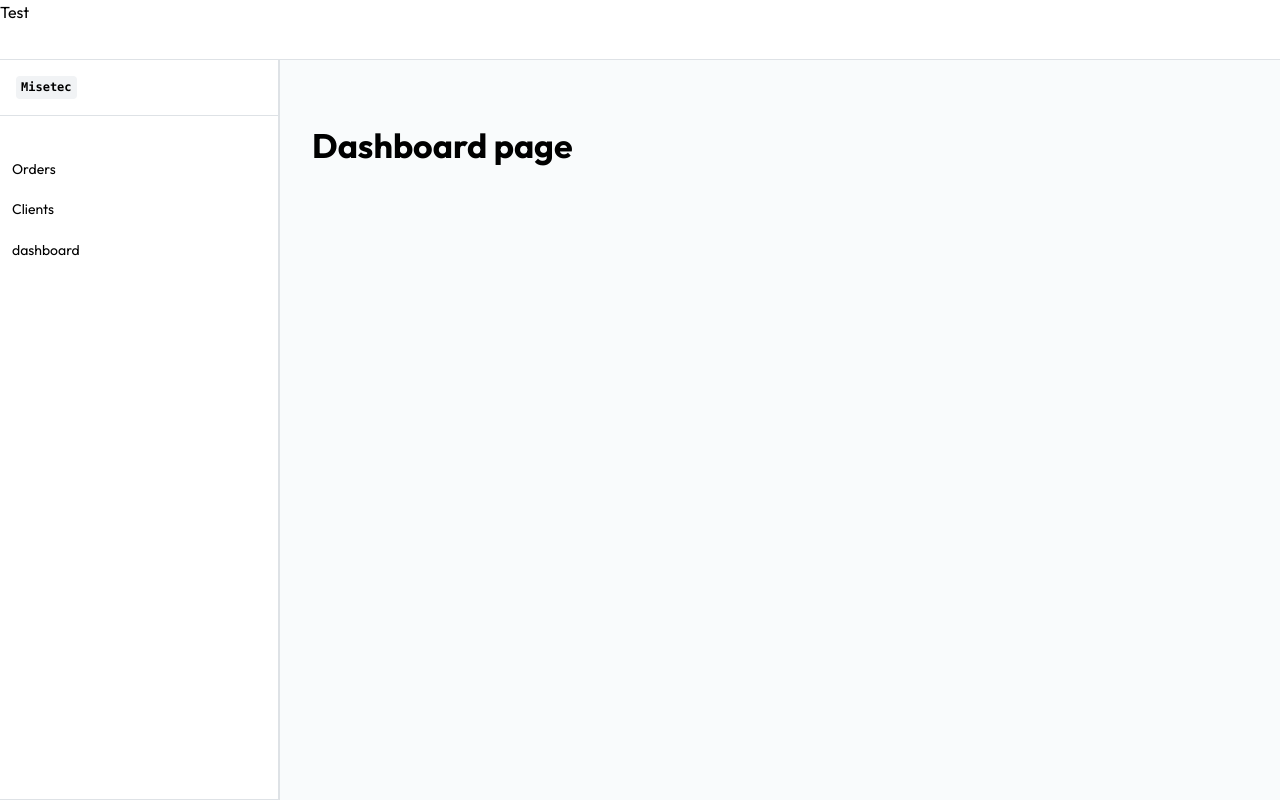
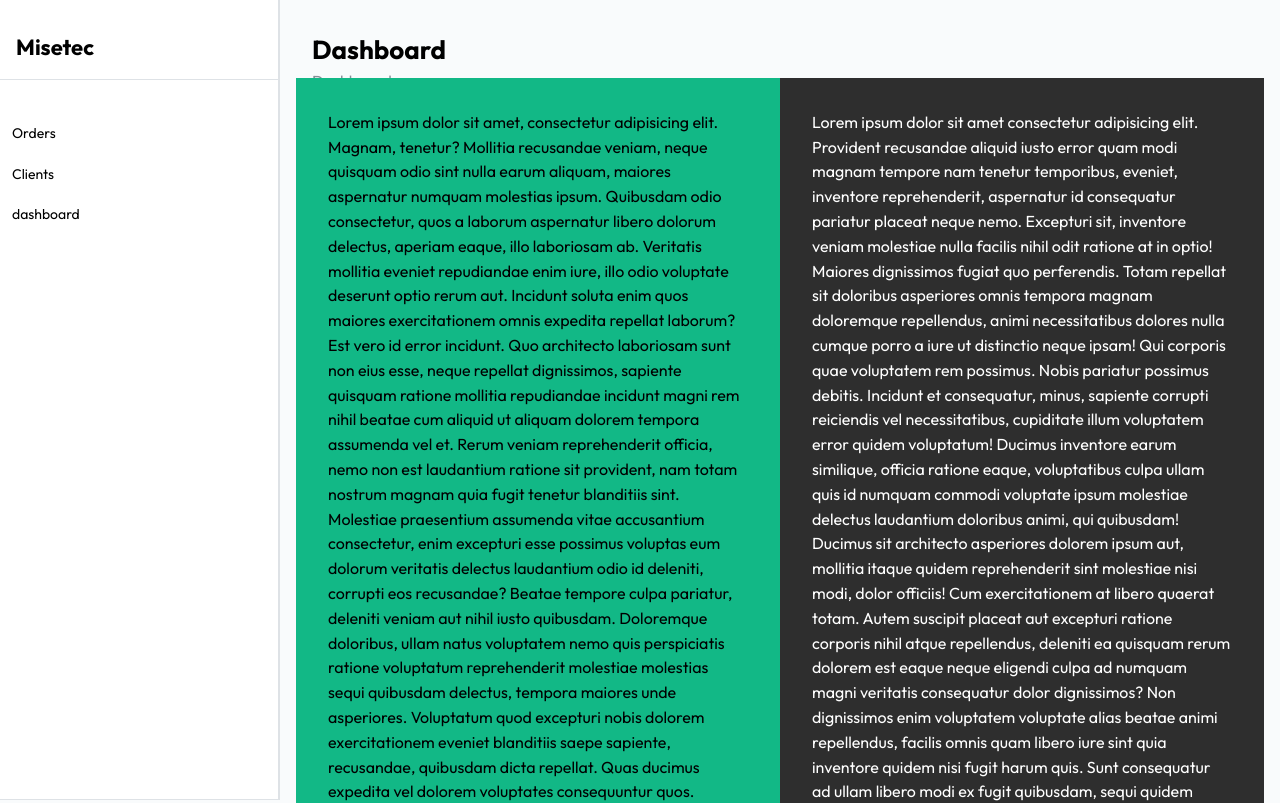
Before and after one commit to GuidoCarda/misetec, a React (Vite) app in the folder client/: page /dashboard in a window 1280 px wide. Shown: the top 803 px of the page. Built offline with nearby package versions, Linux system fonts and the light colour scheme.

Commit message:
Refactor code and add new features

```diff
--- a/client/src/Router.tsx
+++ b/client/src/Router.tsx
@@ -38,7 +38,7 @@ const router = createBrowserRouter([
     ],
   },
   {
-    path: "/public",
+    path: "/portal",
     element: <PublicLayout />,
     children: [
       {
--- a/client/src/components/PrivateLayout.tsx
+++ b/client/src/components/PrivateLayout.tsx
@@ -4,13 +4,12 @@ import { NavbarNested } from "./PrivateSidebar/NavbarNested";
 
 function PrivateLayout() {
   return (
-    <AppShell header={{ height: 60 }} navbar={{ width: 280, breakpoint: "lg" }}>
+    <AppShell navbar={{ width: 280, breakpoint: "lg" }}>
       <AppShell.Navbar>
         <NavbarNested />
       </AppShell.Navbar>
-      <AppShell.Header>Test </AppShell.Header>
       <AppShell.Main bg={"#f9fbfc"}>
-        <Container size={"lg"} p="xl" mt="xl">
+        <Container size={"xl"} p="xl">
           <Outlet />
         </Container>
       </AppShell.Main>
--- a/client/src/components/PrivateSidebar/NavbarNested.module.css
+++ b/client/src/components/PrivateSidebar/NavbarNested.module.css
@@ -3,9 +3,9 @@
     var(--mantine-color-white),
     var(--mantine-color-dark-6)
   );
-  height: rem(800px);
-  /* width: rem(300px); */
-  padding: var(--mantine-spacing-md);
+  height: 100%;
+  padding: var(--mantine-spacing-xl) var(--mantine-spacing-md)
+    var(--mantine-spacing-md) var(--mantine-spacing-md);
   padding-bottom: 0;
   display: flex;
   flex-direction: column;
@@ -14,8 +14,8 @@
 }
 
 .header {
-  padding: var(--mantine-spacing-md);
-  padding-top: 0;
+  padding: 0 var(--mantine-spacing-md) var(--mantine-spacing-md)
+    var(--mantine-spacing-md);
   margin-left: calc(var(--mantine-spacing-md) * -1);
   margin-right: calc(var(--mantine-spacing-md) * -1);
   color: light-dark(var(--mantine-color-black), var(--mantine-color-white));
--- a/client/src/components/PrivateSidebar/NavbarNested.tsx
+++ b/client/src/components/PrivateSidebar/NavbarNested.tsx
@@ -1,4 +1,4 @@
-import { Group, Code, ScrollArea, NavLink } from "@mantine/core";
+import { ScrollArea, NavLink, Title } from "@mantine/core";
 import { IconNotes } from "@tabler/icons-react";
 import classes from "./NavbarNested.module.css";
 
@@ -29,9 +29,7 @@ export function NavbarNested() {
   return (
     <nav className={classes.navbar}>
       <div className={classes.header}>
-        <Group justify="space-between">
-          <Code fw={700}>Misetec</Code>
-        </Group>
+        <Title order={3}>Misetec</Title>
       </div>
 
       <ScrollArea className={classes.links}>
--- a/client/src/pages/ClientOrders.tsx
+++ b/client/src/pages/ClientOrders.tsx
@@ -1,6 +1,25 @@
 import { Text, Title } from "@mantine/core";
 
 function ClientOrders() {
+  const [orders, setOrders] = useState<Record<string, string>[]>([]);
+  const alreadyFetched = useRef(false);
+
+  useEffect(() => {
+    if (alreadyFetched.current) {
+      return;
+    }
+
+    fetch("http://localhost:3000/api/v1/orders")
+      .then((res) => res.json())
+      .then((data) => setOrders(data));
+
+    return () => {
+      alreadyFetched.current = true;
+    };
+  }, []);
+
+  console.log(orders);
+
   return (
     <>
       <Title my="xl">Bienvenido Pepito!</Title>
@@ -14,6 +33,7 @@ function ClientOrders() {
 }
 
 import { Avatar, Badge, Table, Group, Select } from "@mantine/core";
+import { useEffect, useRef, useState } from "react";
 
 const data = [
   {
--- a/client/src/pages/Clients.tsx
+++ b/client/src/pages/Clients.tsx
@@ -1,13 +1,11 @@
 import {
   ActionIcon,
-  Box,
   Button,
   Card,
   Drawer,
   Group,
   Modal,
   Select,
-  SimpleGrid,
   Space,
   Stack,
   Table,
@@ -17,49 +15,49 @@ import {
 } from "@mantine/core";
 import { useDisclosure } from "@mantine/hooks";
 import { IconAdjustments, IconRowRemove } from "@tabler/icons-react";
-import { useState } from "react";
+import { useEffect, useRef, useState } from "react";
 import { Outlet, useLocation } from "react-router-dom";
 
-const clientsMock = [
-  {
-    id: 1,
-    name: "Juan Perez",
-    address: "Calle 123",
-    email: "juan@gmail.com",
-    phone_number: "900990563",
-  },
-  {
-    id: 2,
-    name: "Pedro Perez",
-    address: "Calle 123",
-    email: "pedro@gmail.com",
-    phone_number: "1235474",
-  },
-  {
-    id: 3,
-    name: "Maria Perez",
-    address: "Calle 123",
-    email: "maria@gmail.com",
-    phone_number: "56467",
-  },
-  {
-    id: 4,
-    name: "Jose Perez",
-    address: "Calle 123",
-    email: "jose@gmail.com",
-    phone_number: "31231231",
-  },
-  {
-    id: 5,
-    name: "Luis Perez",
-    address: "Calle 123",
-    email: "luis@gmail.com",
-    phone_number: "23423423",
-  },
-];
+// const clientsMock = [
+//   {
+//     id: 1,
+//     name: "Juan Perez",
+//     address: "Calle 123",
+//     email: "juan@gmail.com",
+//     phone_number: "900990563",
+//   },
+//   {
+//     id: 2,
+//     name: "Pedro Perez",
+//     address: "Calle 123",
+//     email: "pedro@gmail.com",
+//     phone_number: "1235474",
+//   },
+//   {
+//     id: 3,
+//     name: "Maria Perez",
+//     address: "Calle 123",
+//     email: "maria@gmail.com",
+//     phone_number: "56467",
+//   },
+//   {
+//     id: 4,
+//     name: "Jose Perez",
+//     address: "Calle 123",
+//     email: "jose@gmail.com",
+//     phone_number: "31231231",
+//   },
+//   {
+//     id: 5,
+//     name: "Luis Perez",
+//     address: "Calle 123",
+//     email: "luis@gmail.com",
+//     phone_number: "23423423",
+//   },
+// ];
 
 function Clients() {
-  const [clients, setClients] = useState(clientsMock);
+  const [clients, setClients] = useState<Record<string, string>[]>([]);
   const [search, setSearch] = useState("");
   const [opened, { open, close }] = useDisclosure(false);
   const [
@@ -67,7 +65,27 @@ function Clients() {
     { open: openDeleteModal, close: closeDeleteModal },
   ] = useDisclosure(false);
 
+  const alreadyFetched = useRef(false);
+
   const location = useLocation();
+
+  useEffect(() => {
+    if (alreadyFetched.current) return;
+
+    fetch("http://localhost:3000/api/v1/clients", {
+      method: "GET",
+      headers: {
+        "Content-Type": "application/json",
+      },
+      mode: "cors",
+    })
+      .then((res) => res.json())
+      .then((data) => setClients(data));
+
+    return () => {
+      alreadyFetched.current = true;
+    };
+  }, []);
 
   const lastPathnameSlug = location.pathname.split("/").slice(-1)[0];
 
@@ -79,7 +97,7 @@ function Clients() {
 
   const filteredClients = clients.filter((client) => {
     return (
-      client.name.toLowerCase().includes(search.toLowerCase()) ||
+      client.firstname.toLowerCase().includes(search.toLowerCase()) ||
       client.email.toLowerCase().includes(search.toLowerCase()) ||
       client.phone_number.toLowerCase().includes(search.toLowerCase())
     );
@@ -88,7 +106,9 @@ function Clients() {
   const rows = filteredClients.map((client) => (
     <Table.Tr key={client.id}>
       <Table.Td>{client.id}</Table.Td>
-      <Table.Td>{client.name}</Table.Td>
+      <Table.Td>
+        {client.firstname} {client.lastname}
+      </Table.Td>
       <Table.Td>{client.address}</Table.Td>
       <Table.Td>{client.email}</Table.Td>
       <Table.Td>{client.phone_number}</Table.Td>
--- a/client/src/pages/Dashboard.tsx
+++ b/client/src/pages/Dashboard.tsx
@@ -1,9 +1,105 @@
-import { Title } from "@mantine/core";
+import { Grid, Group, Stack, Text, Title } from "@mantine/core";
 
 function Dashboard() {
   return (
     <>
-      <Title>Dashboard page</Title>
+      <Group justify="space-between">
+        <Stack gap={2}>
+          <Title order={2}>Dashboard</Title>
+          <Text c={"gray"}>Dashboard</Text>
+        </Stack>
+      </Group>
+      <Grid
+        justify="space-between"
+        gutter={{ base: 5, xs: "md", md: "xl", xl: 50 }}
+      >
+        <Grid.Col span={6} bg={"teal"} p="xl">
+          <Text>
+            Lorem ipsum dolor sit amet, consectetur adipisicing elit. Magnam,
+            tenetur? Mollitia recusandae veniam, neque quisquam odio sint nulla
+            earum aliquam, maiores aspernatur numquam molestias ipsum. Quibusdam
+            odio consectetur, quos a laborum aspernatur libero dolorum delectus,
+            aperiam eaque, illo laboriosam ab. Veritatis mollitia eveniet
+            repudiandae enim iure, illo odio voluptate deserunt optio rerum aut.
+            Incidunt soluta enim quos maiores exercitationem omnis expedita
+            repellat laborum? Est vero id error incidunt. Quo architecto
+            laboriosam sunt non eius esse, neque repellat dignissimos, sapiente
+            quisquam ratione mollitia repudiandae incidunt magni rem nihil
+            beatae cum aliquid ut aliquam dolorem tempora assumenda vel et.
+            Rerum veniam reprehenderit officia, nemo non est laudantium ratione
+            sit provident, nam totam nostrum magnam quia fugit tenetur
+            blanditiis sint. Molestiae praesentium assumenda vitae accusantium
+            consectetur, enim excepturi esse possimus voluptas eum dolorum
+            veritatis delectus laudantium odio id deleniti, corrupti eos
+            recusandae? Beatae tempore culpa pariatur, deleniti veniam aut nihil
+            iusto quibusdam. Doloremque doloribus, ullam natus voluptatem nemo
+            quis perspiciatis ratione voluptatum reprehenderit molestiae
+            molestias sequi quibusdam delectus, tempora maiores unde asperiores.
+            Voluptatum quod excepturi nobis dolorem exercitationem eveniet
+            blanditiis saepe sapiente, recusandae, quibusdam dicta repellat.
+            Quas ducimus expedita vel dolorem voluptates consequuntur quos.
+            Eveniet at nihil omnis aspernatur molestias laborum porro velit
+            quasi quae et, nobis fuga laudantium alias, officiis beatae unde
+            dolorem enim maxime facere repellendus nulla delectus nisi? Incidunt
+            delectus enim saepe expedita, id, quasi voluptas cum fugiat quaerat
+            eaque libero. Voluptatibus, mollitia natus doloremque reprehenderit
+            rem at eius blanditiis possimus quia ea, provident, odit dolores in
+            aliquam exercitationem ad.
+          </Text>
+        </Grid.Col>
+        <Grid.Col span={6} bg={"dark"} p={"xl"}>
+          <Text c={"white"}>
+            Lorem ipsum dolor sit amet consectetur adipisicing elit. Provident
+            recusandae aliquid iusto error quam modi magnam tempore nam tenetur
+            temporibus, eveniet, inventore reprehenderit, aspernatur id
+            consequatur pariatur placeat neque nemo. Excepturi sit, inventore
+            veniam molestiae nulla facilis nihil odit ratione at in optio!
+            Maiores dignissimos fugiat quo perferendis. Totam repellat sit
+            doloribus asperiores omnis tempora magnam doloremque repellendus,
+            animi necessitatibus dolores nulla cumque porro a iure ut distinctio
+            neque ipsam! Qui corporis quae voluptatem rem possimus. Nobis
+            pariatur possimus debitis. Incidunt et consequatur, minus, sapiente
+            corrupti reiciendis vel necessitatibus, cupiditate illum voluptatem
+            error quidem voluptatum! Ducimus inventore earum similique, officia
+            ratione eaque, voluptatibus culpa ullam quis id numquam commodi
+            voluptate ipsum molestiae delectus laudantium doloribus animi, qui
+            quibusdam! Ducimus sit architecto asperiores dolorem ipsum aut,
+            mollitia itaque quidem reprehenderit sint molestiae nisi modi, dolor
+            officiis! Cum exercitationem at libero quaerat totam. Autem suscipit
+            placeat aut excepturi ratione corporis nihil atque repellendus,
+            deleniti ea quisquam rerum dolorem est eaque neque eligendi culpa ad
+            numquam magni veritatis consequatur dolor dignissimos? Non
+            dignissimos enim voluptatem voluptate alias beatae animi
+            repellendus, facilis omnis quam libero iure sint quia inventore
+            quidem nisi fugit harum quis. Sunt consequatur ad ullam libero modi
+            ex fugit quibusdam, sequi quidem pariatur, quam fugiat excepturi
+            quos ducimus dolores eligendi, illum earum recusandae assumenda.
+            Consequuntur beatae rem, odit, officia eius voluptatibus
+            reprehenderit mollitia tempora praesentium cupiditate harum
+            dignissimos suscipit accusamus labore earum perspiciatis minus id
+            sit cumque magni commodi! Ratione beatae voluptatibus natus dolorum
+            cupiditate at, atque omnis. Consequatur accusantium modi odit fugiat
+            aperiam eius quibusdam ducimus optio numquam tenetur qui veritatis
+            quisquam exercitationem distinctio soluta possimus autem dolorem eos
+            ratione necessitatibus officiis, voluptatibus nesciunt! Numquam
+            inventore at ut reiciendis officiis enim corrupti rem molestiae,
+            esse, porro adipisci, unde illo eveniet eaque excepturi ex. Possimus
+            sed ipsam dolores quaerat deleniti, beatae sint, soluta doloribus
+            dignissimos provident id eaque quisquam exercitationem et porro
+            repudiandae voluptatum ut sequi. Eum, quis dolor doloremque sapiente
+            explicabo, consectetur placeat, ut aspernatur adipisci animi totam
+            ratione obcaecati perferendis asperiores. Architecto molestias cum,
+            repellendus fuga modi optio earum id, dolore, repudiandae porro
+            enim. Enim inventore, praesentium officia consectetur ducimus illum
+            ipsum debitis aliquid eius! Fugit beatae expedita iure at. Officiis
+            iste mollitia error expedita nesciunt tempora maxime tempore qui ut
+            deserunt facere adipisci exercitationem minus assumenda cumque
+            pariatur quod, harum, repudiandae similique excepturi sunt deleniti?
+            Voluptates odit ullam fugit. Ex ullam quasi repudiandae enim ab!
+            Corrupti, distinctio! Repellendus?
+          </Text>
+        </Grid.Col>
+      </Grid>
     </>
   );
 }
--- /dev/null
+++ b/client/src/pages/NewClient.module.css
@@ -0,0 +1,9 @@
+.returnLink {
+  color: var(--mantine-color-dark-1);
+  transition: transform 250ms;
+}
+
+.returnLink:hover {
+  transform: translateX(-0.125rem);
+  color: var(--mantine-color-dark-3);
+}
--- a/client/src/pages/NewClient.tsx
+++ b/client/src/pages/NewClient.tsx
@@ -8,23 +8,49 @@ import {
   TextInput,
   Title,
 } from "@mantine/core";
-import { IconArrowBack } from "@tabler/icons-react";
-import { Link } from "react-router-dom";
+import { IconArrowNarrowLeft } from "@tabler/icons-react";
+import { Link, useNavigate } from "react-router-dom";
+import classes from "./NewClient.module.css";
 
 function NewClient() {
+  const navigate = useNavigate();
+
+  const handleSubmit = (e: React.FormEvent<HTMLFormElement>) => {
+    e.preventDefault();
+    console.log("submit");
+
+    const formData = new FormData(e.currentTarget);
+    const data = Object.fromEntries(formData);
+    console.log(data);
+
+    fetch("http://localhost:3000/api/v1/clients", {
+      method: "POST",
+      headers: {
+        "Content-Type": "application/json",
+      },
+      body: JSON.stringify(data),
+      mode: "cors",
+    })
+      .then((res) => res.json())
+      .then((data) => {
+        console.log(data);
+        navigate(-1);
+      });
+  };
+
   return (
     <>
       <Group mb={"xl"} justify="space-between" pos={"relative"}>
         <Button
           variant="transparent"
           to=".."
-          c="grey"
           size="sm"
           component={Link}
-          leftSection={<IconArrowBack />}
+          leftSection={<IconArrowNarrowLeft />}
           pos={"absolute"}
           top={-30}
-          left={-10}
+          className={classes.returnLink}
+          left={-15}
         >
           volver
         </Button>
@@ -36,26 +62,39 @@ function NewClient() {
           </Text>
         </Stack>
       </Group>
-      <form>
-        <Stack gap={"md"}>
+      <form onSubmit={handleSubmit}>
+        <Stack>
           <SimpleGrid cols={2}>
-            <TextInput label="Nombre" placeholder="Nombre" />
-            <TextInput label="Apellido" placeholder="Apellido" />
-            <TextInput label="DNI" placeholder="DNI" />
+            <TextInput label="Nombre" placeholder="Nombre" name="firstname" />
+            <TextInput
+              label="Apellido"
+              placeholder="Apellido"
+              name="lastname"
+            />
+            <TextInput label="DNI" placeholder="DNI" name="dni" />
           </SimpleGrid>
-          <Box>
+          <Box mt="xl">
             <Title order={4}>Datos de contacto</Title>
             <Text c={"gray"}>
               Los siguientes datos seran de utilizad para poder contactar a el
               cliente
             </Text>
           </Box>
-          <TextInput label="Direccion" placeholder="Direccion" />
-          <TextInput label="Email" placeholder="Email" />
-          <TextInput label="Telefono" placeholder="Telefono" />
+          <TextInput label="Direccion" placeholder="Direccion" name="address" />
+          <TextInput label="Email" placeholder="Email" name="email" />
+          <TextInput
+            label="Telefono"
+            placeholder="Telefono"
+            name="phone_number"
+          />
+          <TextInput
+            label="Codigo Postal"
+            placeholder="2000"
+            name="postal_code"
+          />
         </Stack>
         <Group justify="flex-end" mt={"xl"}>
-          <Button>Cargar</Button>
+          <Button type="submit">Cargar</Button>
         </Group>
       </form>
     </>
--- a/client/src/pages/Orders.tsx
+++ b/client/src/pages/Orders.tsx
@@ -1,9 +1,17 @@
-import { Title } from "@mantine/core";
+import { Button, Group, Stack, Text, Title } from "@mantine/core";
 
 function Orders() {
   return (
     <>
-      <Title>Orders page</Title>
+      <Group justify="space-between">
+        <Stack gap={2}>
+          <Title order={2}>Ordenes</Title>
+          <Text c={"gray"}>
+            Esta pagina contiene un listado con todas las ordenes
+          </Text>
+        </Stack>
+        <Button bg={"gray"}>Nuevo Orden</Button>
+      </Group>
     </>
   );
 }
```
